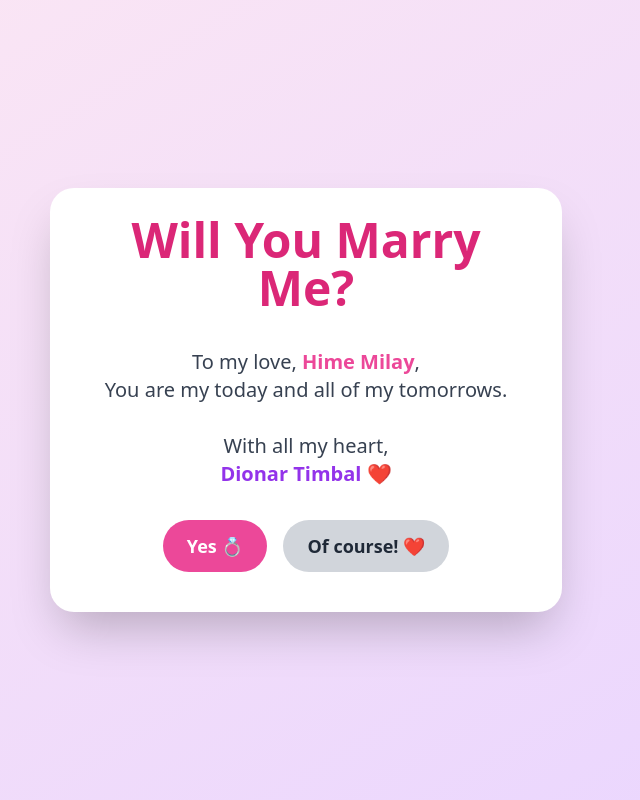
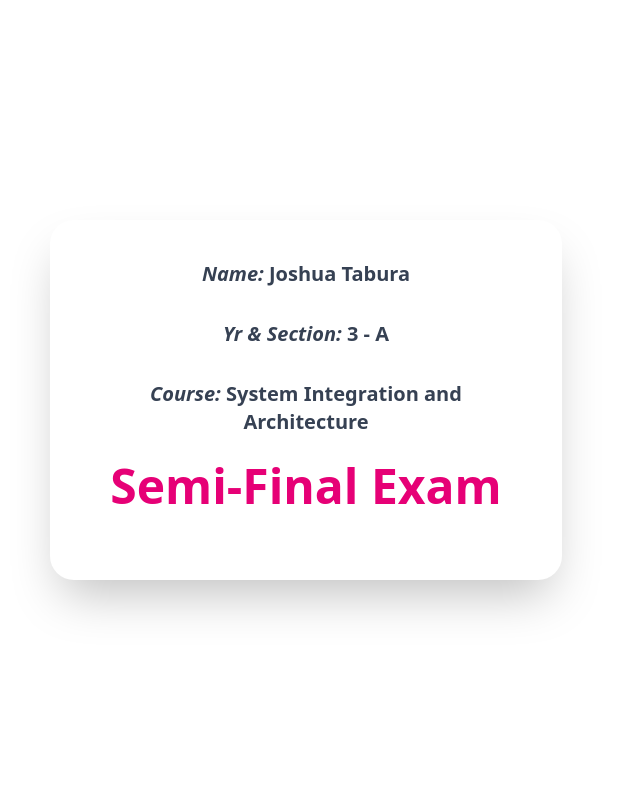
Before and after one commit to JoshTabsDEv/-flask-hello-world, a Flask app: page / in a window 1280 px wide. Shown: the whole page, without its empty margins (334-974 px from the left). Run offline with Flask 3, Linux system fonts and the light colour scheme; some libraries are stand-ins or nearby versions.

Commit message:
semi-final

```diff
--- a/templates/index.html
+++ b/templates/index.html
@@ -1,26 +1,30 @@
-<!DOCTYPE html>
+<!doctype html>
 <html lang="en">
 <head>
     <meta charset="UTF-8">
-    <title>For You ❤️</title>
-    <script src="https://cdn.tailwindcss.com"></script>
+    <meta name="viewport" content="width=device-width, initial-scale=1">
+    <title>SemiFinal</title>
+     <script src="https://cdn.jsdelivr.net/npm/@tailwindcss/browser@4"></script>
 </head>
-<body class="flex items-center justify-center min-h-screen bg-gradient-to-br from-pink-100 to-purple-200">
+<body class="flex items-center justify-center min-h-screen">
     <div class="text-center p-10 bg-white rounded-3xl shadow-2xl max-w-lg">
-        <h1 class="text-5xl font-extrabold text-pink-600 mb-6 animate-bounce">Will You Marry Me?</h1>
-        <p class="text-xl text-gray-700 mb-8">
-            To my love, <span class="font-semibold text-pink-500">Hime Milay</span>,<br>
-            You are my today and all of my tomorrows. <br><br>
-            With all my heart, <br>
-            <span class="font-bold text-purple-600">Dionar Timbal</span> ❤️
+
+        <p class="text-xl text-gray-700 mb-8 font-semibold">
+            <span class="font-bold italic">Name: </span>
+            Joshua Tabura
         </p>
+        <p class="text-xl text-gray-700 mb-8 font-semibold">
+            <span class="font-bold italic">Yr & Section: </span>
+            3 - A
+        </p>
+        <p class="text-xl text-gray-700 mb-8 font-semibold">
+            <span class="font-bold italic">Course:</span>
+            System Integration and Architecture
+        </p>
+
+        <h1 class="text-5xl font-extrabold text-pink-600 mb-6 animate-bounce">Semi-Final Exam</h1>
         <div class="flex justify-center space-x-4">
-            <button class="bg-pink-500 hover:bg-pink-600 text-white font-bold py-3 px-6 rounded-full text-lg">
-                Yes 💍
-            </button>
-            <button class="bg-gray-300 hover:bg-gray-400 text-gray-800 font-bold py-3 px-6 rounded-full text-lg">
-                Of course! ❤️
-            </button>
+
         </div>
     </div>
 </body>
```
